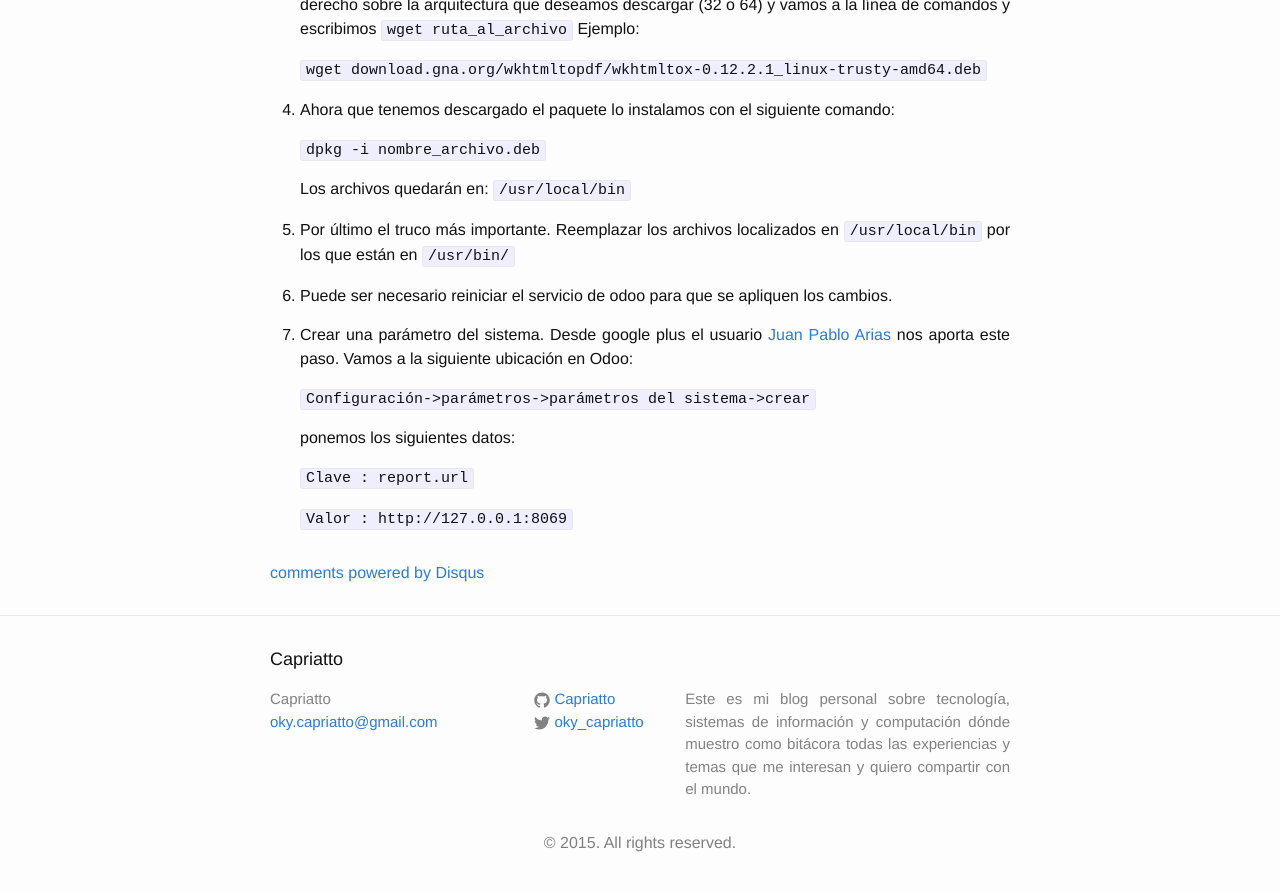
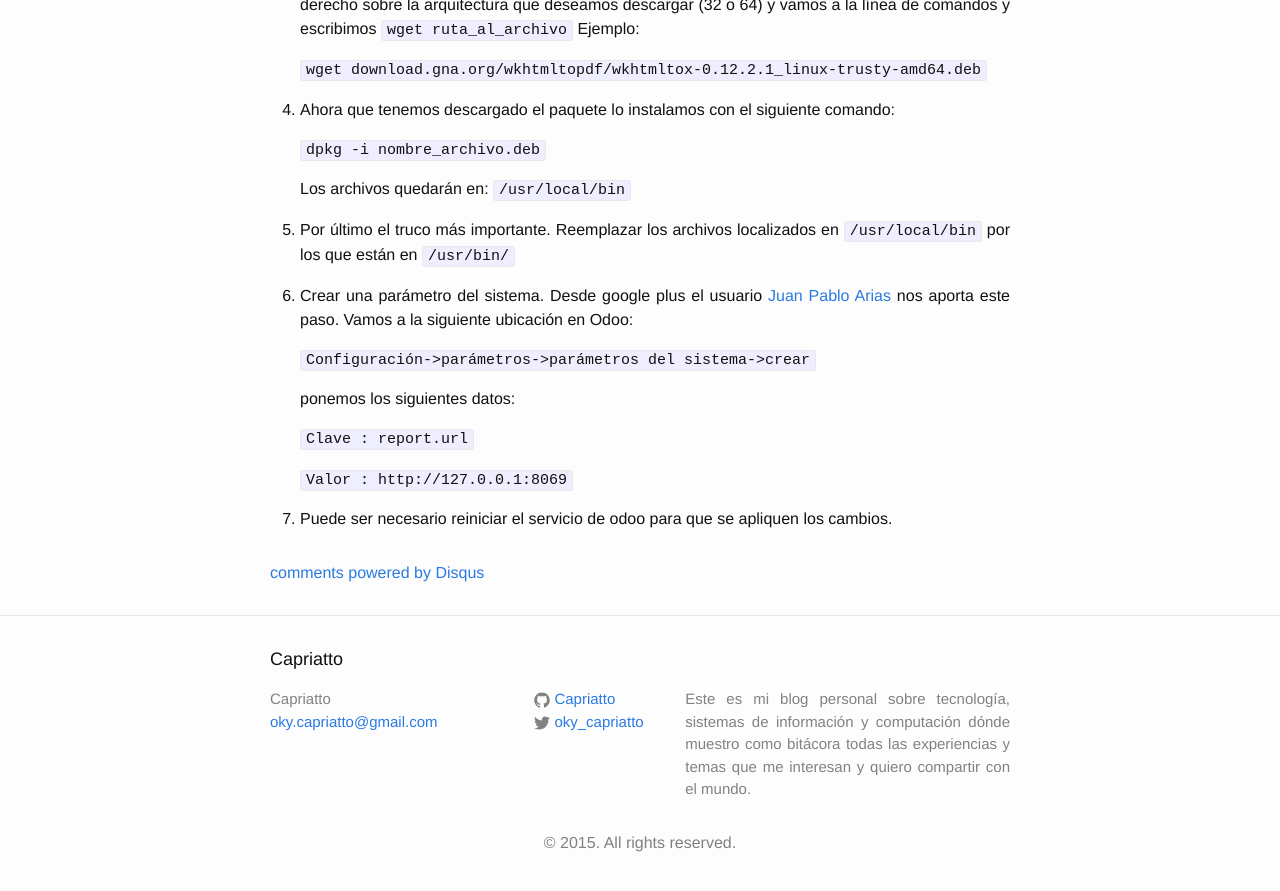
Before and after one commit to Capriatto/Capriatto.github.io, a Jekyll site: the page built from _posts/2015-06-08-welcome-to-jekyll.markdown, in a window 1280 px wide and 900 px high, scrolled down 659 px. Shown: the top 891 px of the window. Built offline with Jekyll 4.4.1, drawn with Linux system fonts in a browser that asks for light colours; comment, search, counter and statistics services are not loaded; part of the change alters nothing that is shown.

```diff
--- a/_posts/2015-06-08-welcome-to-jekyll.markdown
+++ b/_posts/2015-06-08-welcome-to-jekyll.markdown
@@ -40,10 +40,7 @@ comments: true
   5. Por último el truco más importante. Reemplazar los archivos localizados en `/usr/local/bin` por los que están en
     `/usr/bin/`
 
-  6. Puede ser necesario reiniciar el servicio de odoo para que se apliquen los cambios.
-
-
-  7. Crear una parámetro del sistema. Desde google plus el usuario [Juan Pablo Arias][juanpabloarias-plus] nos aporta
+  6. Crear una parámetro del sistema. Desde google plus el usuario [Juan Pablo Arias][juanpabloarias-plus] nos aporta
   este paso. Vamos a la siguiente ubicación en Odoo:
 
       `Configuración->parámetros->parámetros del sistema->crear`
@@ -54,11 +51,7 @@ comments: true
 
         `Valor : http://127.0.0.1:8069`
 
-
-
-
-
-
+  7. Puede ser necesario reiniciar el servicio de odoo para que se apliquen los cambios.
 
 
 [opensource]:     https://es.wikipedia.org/wiki/C%C3%B3digo_abierto
```
